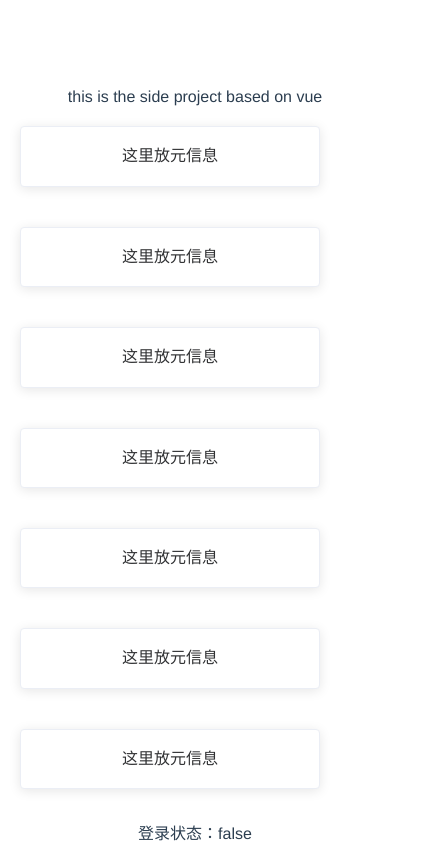
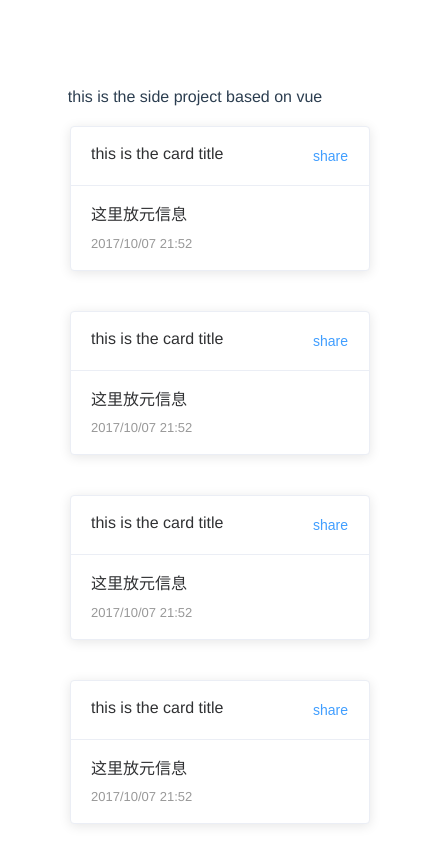
Before and after one commit to Raoul1996/vue-vote, a Vue app: page /vote in a window 390 px wide. Shown: the top 844 px of the page, 440 px wide, since content can reach past the window. Built offline with nearby package versions, Linux system fonts and the light colour scheme.

Commit message:
使用 media query 解决按列布局问题

```diff
--- a/package.json
+++ b/package.json
@@ -16,6 +16,7 @@
   "dependencies": {
     "axios": "^0.17.1",
     "babel-polyfill": "^6.26.0",
+    "date-fns": "^1.29.0",
     "element-ui": "^2.0.5",
     "normalize.css": "^7.0.0",
     "vue": "^2.5.2",
--- a/src/components/Card.vue
+++ b/src/components/Card.vue
@@ -1,29 +1,34 @@
 <template>
-  <div>
+  <div class="card">
     <el-card :body-style="{ padding: '20px' }">
-      <!--<img src="http://element-cn.eleme.io/static/hamburger.50e4091.png" class="image">-->
-      <!--<div style="padding: 14px;">-->
-      <!--<span>好吃的汉堡</span>-->
-      <!--<div class="bottom clearfix">-->
-      <!--<time class="time">{{ currentDate }}</time>-->
-      <!--<el-button type="text" class="button">操作按钮</el-button>-->
-      <!--</div>-->
-      <!--</div>-->
+      <div slot="header" class="clearfix">
+        <span>{{title}}</span>
+        <el-button style="float: right; padding: 3px 0" type="text">{{button}}</el-button>
+      </div>
+      <div class="content">
         <div @click="alertMessage">这里放元信息</div>
+      </div>
+      <div class="bottom">
+        <div class="time">{{currentDate}}</div>
+      </div>
     </el-card>
   </div>
 </template>
 
 <script>
+  import format from 'date-fns/format'
+
   export default {
     name: 'card',
     data () {
       return {
-        currentDate: new Date()
+        title: 'this is the card title',
+        button: 'share',
+        currentDate: format(new Date(), 'YYYY/DD/MM HH:mm')
       }
     },
     mounted () {
-      this.alertMessage()
+//      this.alertMessage()
     },
     methods: {
       alertMessage () {
@@ -36,11 +41,12 @@
 
 <!-- Add "scoped" attribute to limit CSS to this component only -->
 <style scoped lang="stylus" rel="stylesheet/stylus">
+  .card {
+    text-align left
     .time {
       font-size: 13px;
       color: #999;
     }
-
     .bottom {
       margin-top: 13px;
       line-height: 12px;
@@ -65,4 +71,5 @@
     .clearfix:after {
       clear: both
     }
+  }
 </style>
--- a/src/pages/vote.vue
+++ b/src/pages/vote.vue
@@ -27,10 +27,10 @@
 
 <!-- Add "scoped" attribute to limit CSS to this component only -->
 <style scoped lang="stylus" rel="stylesheet/stylus">
-  .vote {
+  // 三列布局
   .vote-list {
     margin 0 auto
-      max-width: calc((300px + 40px) * 3)
+    max-width: 1035px
     display flex
     flex-wrap wrap
     .vote-item {
@@ -39,7 +39,21 @@
       width 300px
     }
   }
-
+//两列布局
+  @media screen and (max-width: 1018px) and (min-width: 690px) {
+    .vote-list {
+      width 690px
+    }
+  }
+// 单列布局
+  @media screen and (max-width: 690px) {
+    .vote-list {
+      width 440px
+      .vote-item {
+        margin 20px auto
+      }
+    }
   }
 
+
 </style>
```
Also changed, not shown: 1 other file (tests, documents, lock files or other folders). Lines whose indentation alone changed are shown as unchanged.
